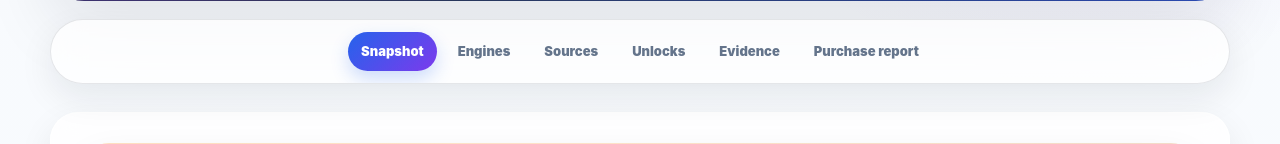
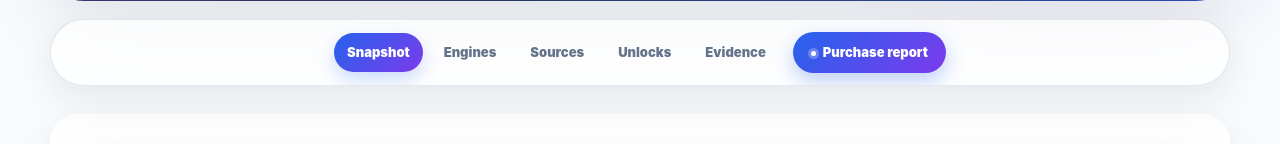
Before and after one commit to willbakhos/aeosudit, a Python web app: template templates/report_free.html.j2 in a window 1280 px wide. Shown: the part 819-963 px from the top of the page. Run offline with Jinja, Linux system fonts and the light colour scheme; the template is opened without the code that fills it, so the values that code supplies are empty.

Commit message:
Style "Purchase report" nav link as a CTA button
The sticky report top-nav had every section anchor styled identically,
so "Purchase report" got lost in the row of muted links. Now it
renders as a gradient pill with a subtle dot indicator and a small
hover lift, the same primary blue→purple as every other CTA on the
site. The scrollspy only toggles .active so the .cta class persists,
and a .cta.active rule keeps the button gradient when its section is
in view (instead of inheriting the muted "active section" styling).

Co-Authored-By: Claude Opus 4.7 (1M context) <noreply@anthropic.com>

```diff
--- a/templates/report_free.html.j2
+++ b/templates/report_free.html.j2
@@ -91,10 +91,30 @@
   .mini-score strong { display:block; margin-top:4px; color:white; font-size:34px; line-height:1; letter-spacing:-.05em; }
   .hero-footnote { margin-top:18px!important; color:rgba(226,232,240,.62)!important; font-size:13px!important; }
 
-  .report-nav { position:sticky; top:0; z-index:10; display:flex; justify-content:center; gap:8px; overflow-x:auto; margin:18px 0 28px; padding:12px; border-radius:999px; background:rgba(255,255,255,.76); border:1px solid var(--line); box-shadow:var(--shadow-soft); backdrop-filter:blur(16px); }
+  .report-nav { position:sticky; top:0; z-index:10; display:flex; justify-content:center; align-items:center; gap:8px; overflow-x:auto; margin:18px 0 28px; padding:12px; border-radius:999px; background:rgba(255,255,255,.76); border:1px solid var(--line); box-shadow:var(--shadow-soft); backdrop-filter:blur(16px); }
   .report-nav a { white-space:nowrap; text-decoration:none; color:var(--muted); font-size:13px; font-weight:900; padding:9px 13px; border-radius:999px; }
   .report-nav a:hover { color:var(--blue); background:rgba(37,99,235,.08); }
   .report-nav a.active { color:white; background:linear-gradient(135deg,var(--blue),var(--purple)); box-shadow:0 8px 18px rgba(37,99,235,.22); }
+  /* CTA-style "Purchase report" link — visually distinct from the section
+     anchors so visitors can spot it without scanning the whole nav. */
+  .report-nav a.cta {
+    color:white; background:linear-gradient(135deg,var(--blue),var(--purple));
+    padding:10px 18px; margin-left:6px;
+    box-shadow:0 8px 20px rgba(37,99,235,.30);
+    transition: transform .15s ease, box-shadow .15s ease;
+  }
+  .report-nav a.cta:hover {
+    color:white; background:linear-gradient(135deg,var(--blue),var(--purple));
+    transform: translateY(-1px);
+    box-shadow:0 12px 26px rgba(37,99,235,.38);
+  }
+  .report-nav a.cta::before {
+    content:""; display:inline-block; width:5px; height:5px;
+    border-radius:50%; background:white; margin-right:7px; vertical-align:middle;
+    box-shadow:0 0 0 3px rgba(255,255,255,.25);
+  }
+  /* Active state on the CTA stays the gradient, not the muted active style. */
+  .report-nav a.cta.active { color:white; background:linear-gradient(135deg,var(--blue),var(--purple)); }
 
   .section { margin-top:28px; padding:30px; border-radius:var(--radius); background:var(--panel); border:1px solid rgba(255,255,255,.80); box-shadow:var(--shadow-soft); backdrop-filter:blur(12px); }
   .section-header { display:flex; align-items:flex-end; justify-content:space-between; gap:18px; margin-bottom:18px; }
@@ -295,7 +315,7 @@
     </div>
   </section>
 
-  <nav class="report-nav" aria-label="Report sections"><a href="#visibility">Snapshot</a><a href="#engines">Engines</a><a href="#sources">Sources</a>{% if tech %}<a href="#foundations">Foundations</a>{% endif %}<a href="#unlock">Unlocks</a><a href="#evidence">Evidence</a><a href="#upgrade">Purchase report</a></nav>
+  <nav class="report-nav" aria-label="Report sections"><a href="#visibility">Snapshot</a><a href="#engines">Engines</a><a href="#sources">Sources</a>{% if tech %}<a href="#foundations">Foundations</a>{% endif %}<a href="#unlock">Unlocks</a><a href="#evidence">Evidence</a><a href="#upgrade" class="cta">Purchase report</a></nav>
 
   {% if generated_at %}
   <div class="expiry-banner" data-generated-at="{{ generated_at }}" data-ttl-days="7">
```
